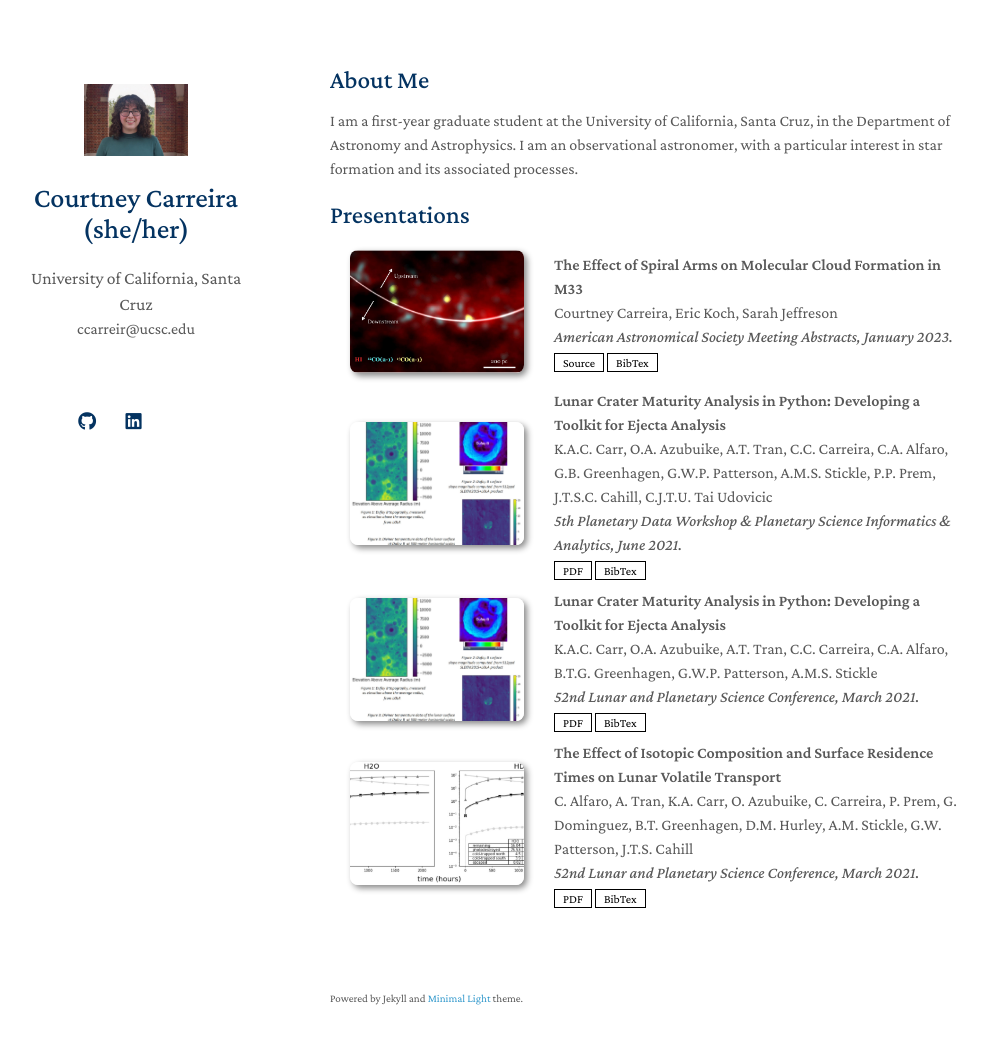
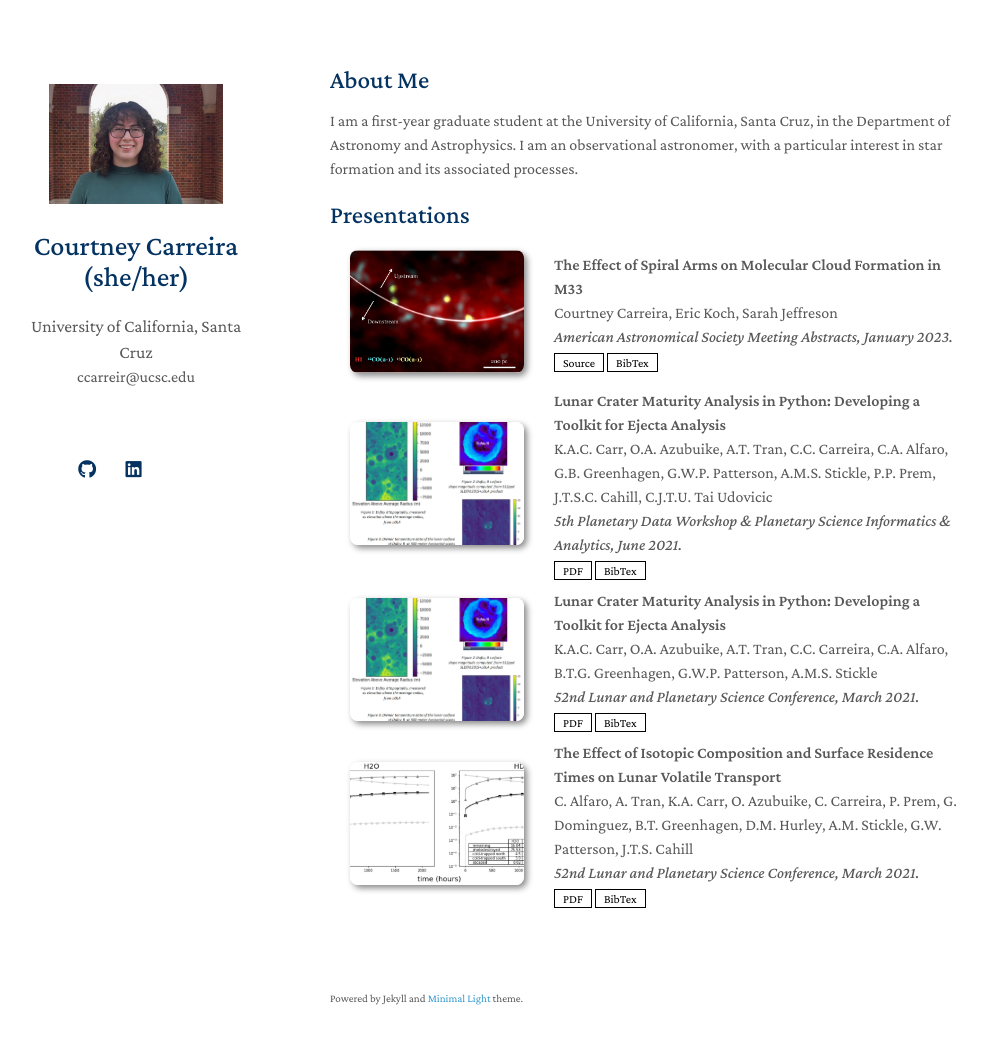
Before and after one commit to courtneycarreira/courtneycarreira.github.io, a Jekyll site: the page built from index.md, in a window 1280 px wide and 1079 px high. Shown: the top 1044 px of the window, without its empty margins (140-1127 px from the left). Built offline with Jekyll 4.4.1, drawn with Linux system fonts in a browser that asks for light colours; nearby versions of some CDN libraries; a style sheet for code colours, icons or effects is not loaded; our own code applies the rules of GitHub Pages for plain Markdown files.

Commit message:
fixing main image

```diff
--- a/_sass/minimal-light.scss
+++ b/_sass/minimal-light.scss
@@ -228,7 +228,7 @@ papertitle {
 
       .image.avatar img {
         border-radius: 8px;
-        width: 45%;
+        width: 75%;
         padding: 20px;
         // border: 1px solid #ddd;
         // padding: 3px;
```
